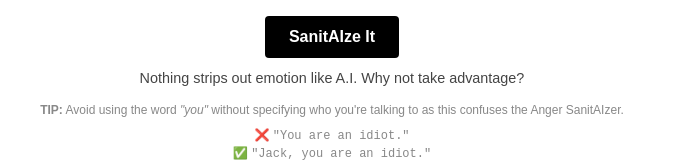
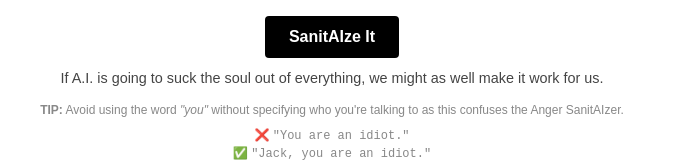
Before and after one commit to jackthemc87/AngerSanitAIzer, a Next.js app: page / in a window 1280 px wide. Shown: the part 314-476 px from the top of the page, without its empty margins (308-1005 px from the left). Built offline with nearby package versions, Linux system fonts and the light colour scheme.

Commit message:
Update index.tsx

```diff
--- a/pages/index.tsx
+++ b/pages/index.tsx
@@ -109,7 +109,7 @@ export default function Home() {
           {loading ? "SanitAIzing..." : "SanitAIze It"}
         </button>
         <p style={{ fontSize: "0.9rem", color: "#444", marginTop: "0.75rem" }}>
-          Nothing strips out emotion like A.I. Why not take advantage?
+          If A.I. is going to suck the soul out of everything, we might as well make it work for us.
         </p>
       </div>
 
```
